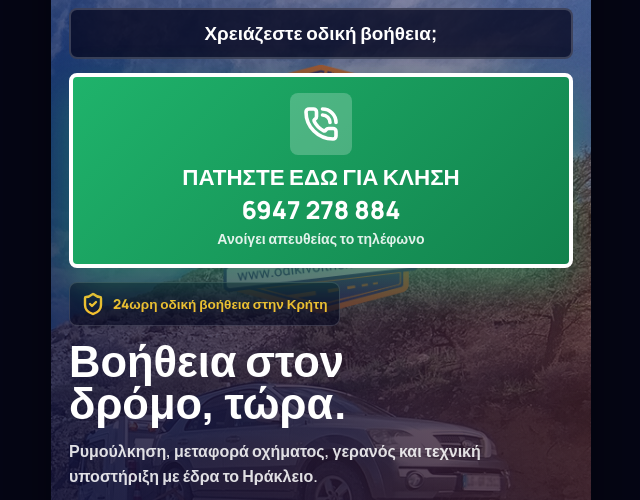
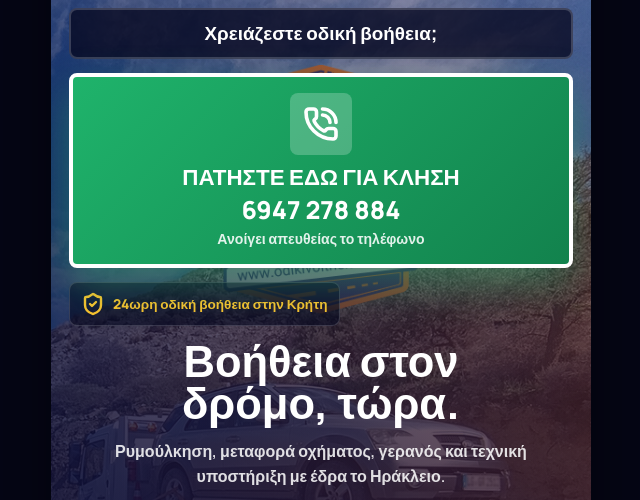
Before and after one commit to nasosps/odikivoitheia, a plain HTML site: page index.html in a window 1280 px wide. Shown: the part 136-636 px from the top of the page, without its empty margins (319-959 px from the left). Drawn offline with nearby package versions, Linux system fonts and the light colour scheme.

Commit message:
Center hero copy

```diff
--- a/index.html
+++ b/index.html
@@ -125,10 +125,12 @@
 
         .hero h1 {
             margin: 0;
-            max-width: 11ch;
+            max-width: 12ch;
             font-size: 2.72rem;
             line-height: 0.98;
             font-weight: 900;
+            text-align: center;
+            align-self: center;
         }
 
         .hero p {
@@ -138,6 +140,7 @@
             font-size: 1rem;
             line-height: 1.55;
             font-weight: 600;
+            text-align: center;
         }
 
         .primary-call {
```
